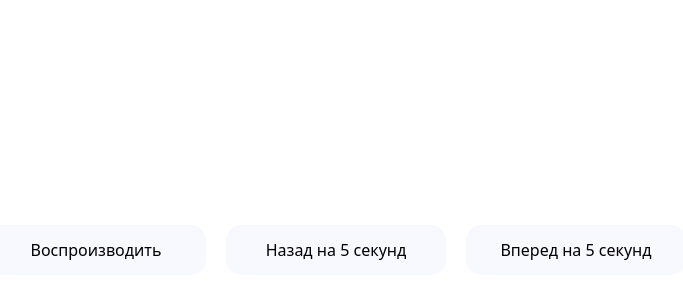
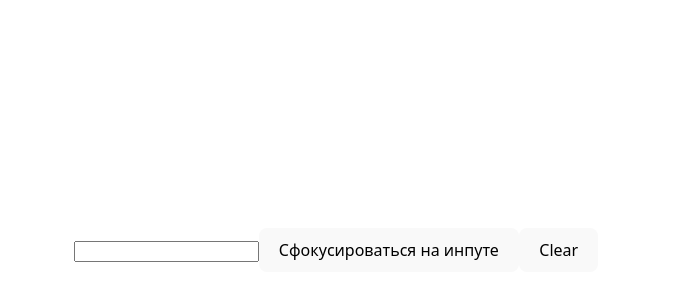
Before and after one commit to fedorov-yaroslav/exercises, a React (Vite) app: page / in a window 1280 px wide. Shown: the part 150-450 px from the top of the page, without its empty margins (304-987 px from the left). Built offline with nearby package versions, Linux system fonts and the light colour scheme.

Commit message:
useRef practise: focus()

```diff
--- a/src/App.jsx
+++ b/src/App.jsx
@@ -1,11 +1,11 @@
 import './App.css'
-import Music from './components/Music.jsx'
+import Focus from './components/Focus.jsx'
 
 function App() {
 
   return (
     <>
-      <Music />
+      <Focus />
     </>
   )
 }
--- /dev/null
+++ b/src/components/Focus.jsx
@@ -0,0 +1,25 @@
+import { useState, useRef } from 'react'
+
+function Focus() {
+  const [value, setValue ] = useState('')
+
+  const handleValue = (e) => {
+    setValue(e.target.value)
+  }
+
+  const ref = useRef(null)
+
+  return (
+      <>
+        <input type="text" ref={ref} value = {value} onChange = {handleValue}/>
+        <button onClick = {() => ref.current.focus()}>Сфокусироваться на инпуте</button>
+        <button onClick = {
+          () => {setValue('')
+            ref.current.focus()
+          }}>Clear</button>
+      </>
+  )
+
+}
+
+export default Focus
--- a/src/components/Music.jsx
+++ /dev/null
@@ -1,36 +0,0 @@
-import { useRef, useState } from "react"
-import music from "../assets/ddt-dozhd.mp3"
-
-function Player() {
-  const audioRef = useRef(null)
-  const [playing, setPlaying] = useState(false)
-
-  function togglePlay() {
-    if (playing) {
-      audioRef.current.pause()
-    } else {
-      audioRef.current.play()
-    }
-    setPlaying(!playing)
-  }
-
-  function rewind() {
-    audioRef.current.currentTime -= 5 // перемотка назад на 10 секунд
-  }
-
-  function forward() {
-    audioRef.current.currentTime += 5 // перемотка вперёд на 10 секунд
-  }
-
-  return (
-      <>
-        <audio ref={audioRef} src={music}></audio>
-        <button onClick={togglePlay} className = 'playerbutton'>
-          {playing ? "Пауза" :  "Воспроизводить"}</button>
-        <button onClick={rewind} className = 'playerbutton'>Назад на 5 секунд</button>
-        <button onClick={forward} className = 'playerbutton'>Вперед на 5 секунд</button>
-      </>
-  )
-}
-
-export default Player
--- a/src/index.css
+++ b/src/index.css
@@ -66,34 +66,3 @@ button:focus-visible {
     background-color: #f9f9f9;
   }
 }
-
-.post{
-  border: 2px solid black;
-  border-radius: 20px;
-  margin-bottom: 10px;
-  width: 360px;
-}
-
-.container{
-  width: 80vw;
-  gap: 0.7rem;
-  display: flex;
-  justify-content: center;
-  flex-wrap: wrap;
-}
-
-.playerbutton{
-  width: 240px;
-  background: #f8f8ff;
-  color: #000000;
-  height: 70px;
-  border: 10px solid white;
-  border-radius: 25px;
-  transition: 0.5s;
-
-}
-
-.playerbutton:hover {
-  color: white;
-  background: black;
-}
```
